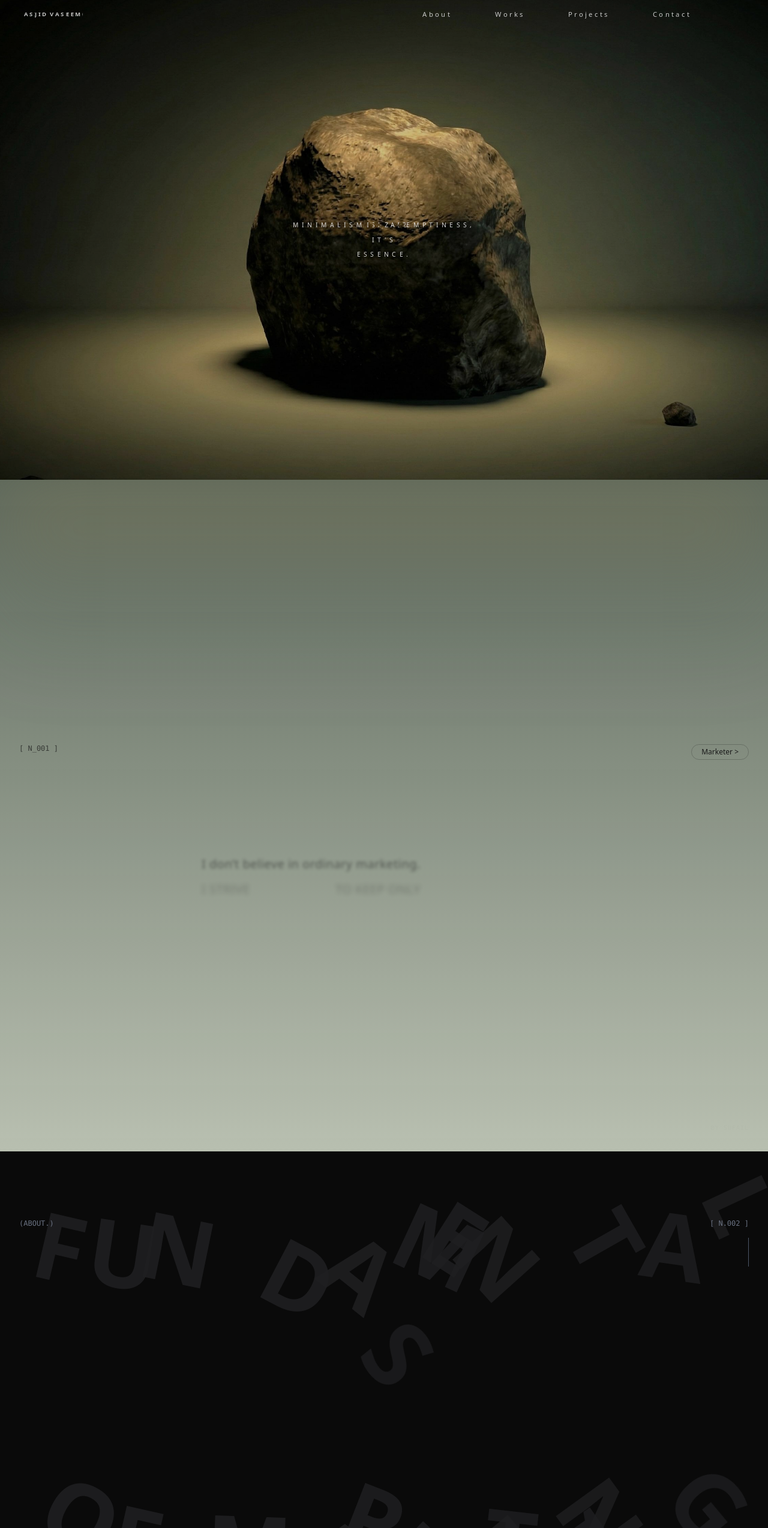
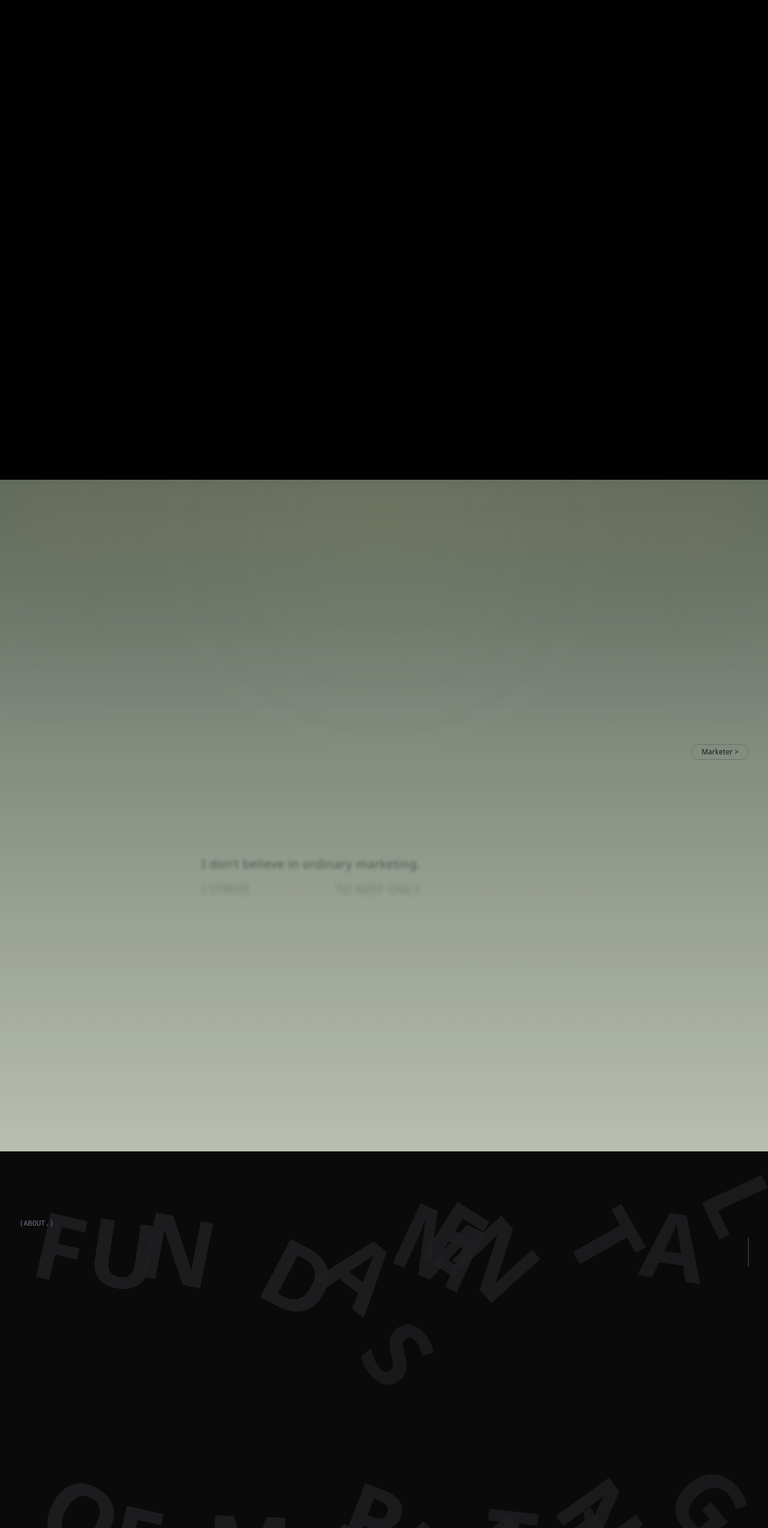
Before and after one commit to SufailSLX/Asjid-Folio, a React (Vite) app in the folder client/: page / in a window 1280 px wide. Shown: the top 2548 px of the page at 60% size. Built offline with nearby package versions, Linux system fonts and the light colour scheme.

Commit message:
Bug fixes 1.2

```diff
--- a/client/src/pages/About/About.jsx
+++ b/client/src/pages/About/About.jsx
@@ -103,7 +103,7 @@ const About = () => {
 
                 {/* --- DECORATIVE TAGS --- */}
                 <div className="absolute top-28 left-8 text-xs text-gray-500 font-mono z-20">(ABOUT.)</div>
-                <div className="absolute top-28 right-8 text-xs text-gray-500 font-mono z-20">[ N.002 ]</div>
+                <div className="absolute top-28 right-8 text-xs text-gray-500 font-mono z-20"></div>
 
                 {/* Vertical Line Marker */}
                 <div className="absolute top-36 right-8 h-12 w-[1px] bg-gray-600 z-20"></div>
--- a/client/src/pages/Bio/Bio.jsx
+++ b/client/src/pages/Bio/Bio.jsx
@@ -82,7 +82,7 @@ const Bio = () => {
                 viewport={{ amount: 0.8 }}
                 className="absolute top-110 left-8 text-xs font-mono"
             >
-                [ N_001 ]
+
             </motion.div>
 
             <motion.div
--- a/client/src/pages/Home/Home.jsx
+++ b/client/src/pages/Home/Home.jsx
@@ -1,4 +1,5 @@
 import React, { useEffect, useState } from 'react'
+import { motion } from 'framer-motion'
 import heroRock from '../../assets/intro-img1.jpg'
 
 import Shuffle from './TextEffects'
@@ -72,6 +73,14 @@ const Home = () => {
                     <Shuffle text="ESSENCE." className="text-[0.65rem] hover:scale-110 transition-transform duration-300 cursor-default" />
                 </div>
             </section>
+
+            {/* Dark overlay for smooth transition */}
+            <motion.div
+                initial={{ opacity: 5 }}
+                animate={{ opacity: 0 }}
+                transition={{ duration: 6.2, ease: "easeOut" }}
+                className="fixed inset-0 z-[100] bg-black pointer-events-none"
+            />
         </main>
     )
 }
```
